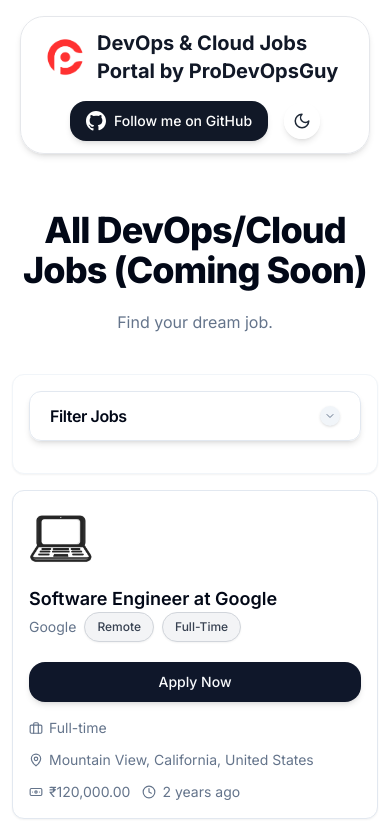
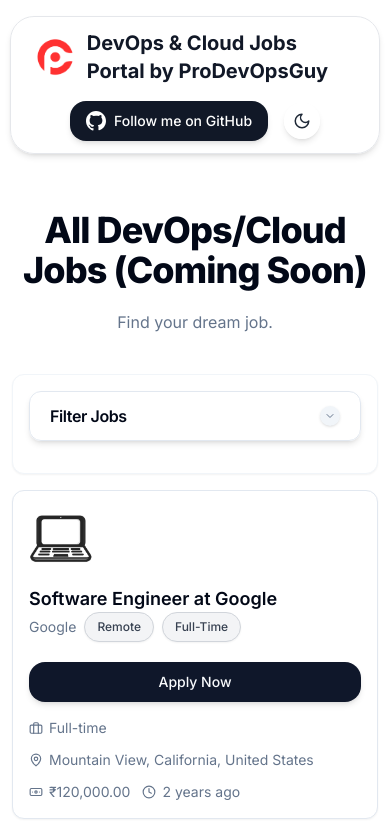
Before and after one commit to NotHarshhaa/jobs.prodevopsguytech.com, a Next.js app: page / in a window 390 px wide. Shown: the top 838 px of the page. Built offline with nearby package versions, Linux system fonts and the light colour scheme.

Commit message:
jobs: fix: update Navbar component max-width and title for improved layout and clarity
Signed-off-by: NotHarshhaa <reddyharshhaa12@gmail.com>

```diff
--- a/src/components/Navbar.tsx
+++ b/src/components/Navbar.tsx
@@ -9,7 +9,7 @@
     <header className="py-4 bg-transparent">
       <nav
         className="
-          w-full max-w-[350px] sm:max-w-5xl mx-auto
+          w-full max-w-[95%] sm:max-w-5xl mx-auto
           bg-white/30 dark:bg-black/30 backdrop-blur-lg
           rounded-3xl shadow-md
           px-6 py-3
```
